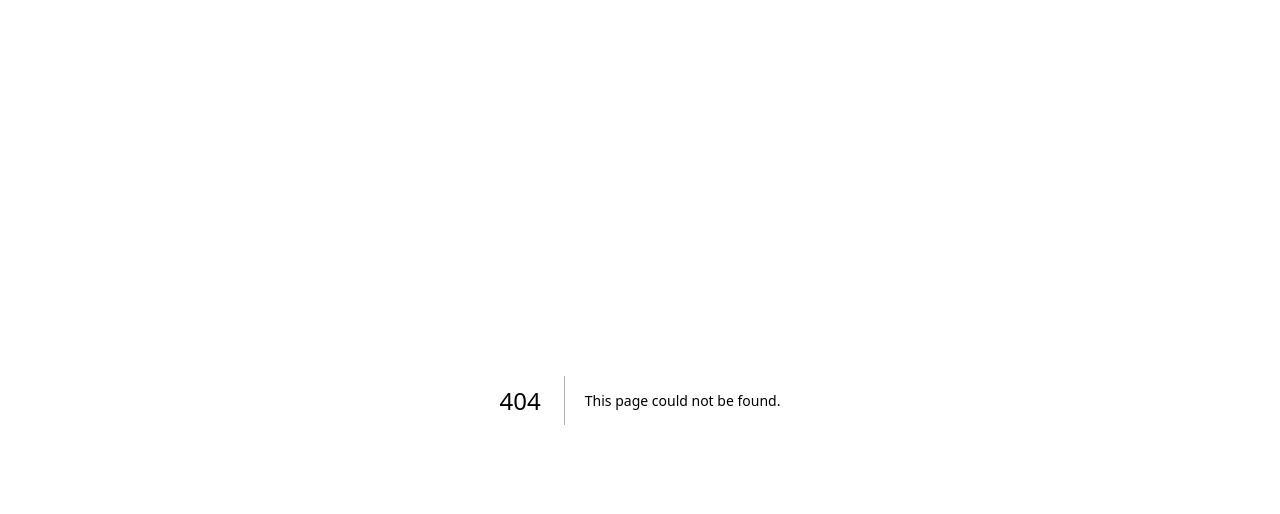
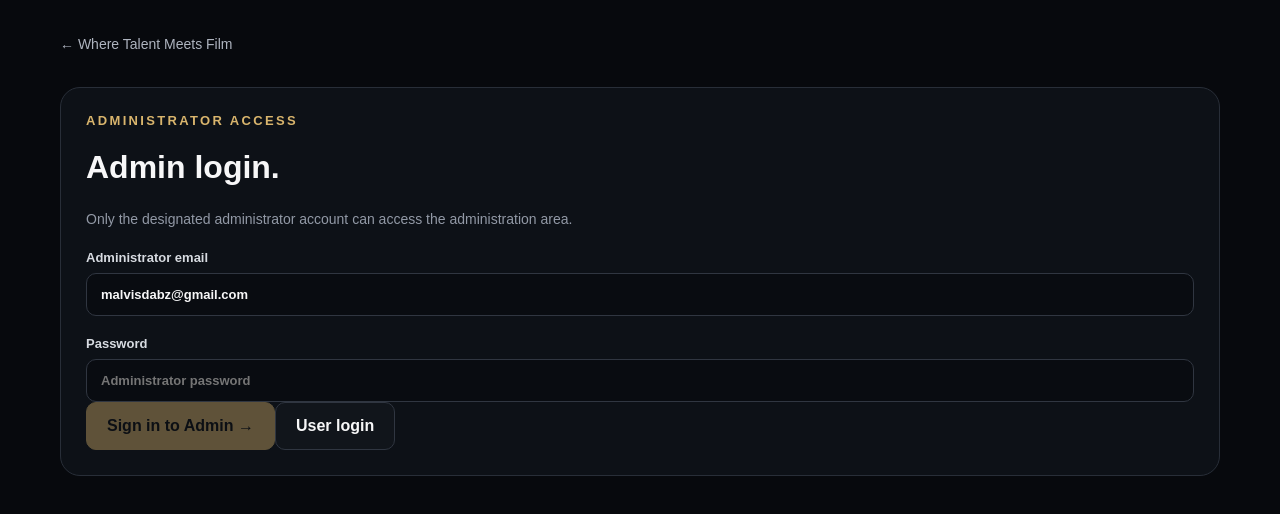
Before and after one commit to malvis01/where-talent-meets-film, a Next.js app: page /admin/login in a window 1280 px wide. Before the commit this address had no page. Shown: the top 514 px of the page. Built offline with nearby package versions, Linux system fonts and the light colour scheme; no server answers.

Commit message:
Add dedicated administrator login page

```diff
--- /dev/null
+++ b/app/admin/login/page.tsx
@@ -0,0 +1,44 @@
+'use client'
+
+import { useState } from 'react'
+import { supabase } from '@/lib/supabase'
+
+const ADMIN_EMAIL = 'malvisdabz@gmail.com'
+
+export default function AdminLoginPage() {
+  const [email, setEmail] = useState(ADMIN_EMAIL)
+  const [password, setPassword] = useState('')
+  const [message, setMessage] = useState('')
+  const [busy, setBusy] = useState(false)
+
+  async function submit() {
+    setBusy(true)
+    setMessage('')
+    if (email.trim().toLowerCase() !== ADMIN_EMAIL) {
+      setMessage('Administrator login is restricted to the designated administrator account.')
+      setBusy(false)
+      return
+    }
+    const { data, error } = await supabase.auth.signInWithPassword({ email: ADMIN_EMAIL, password })
+    if (error) {
+      setMessage(error.message)
+      setBusy(false)
+      return
+    }
+    if (!data.user) {
+      setMessage('Administrator account could not be loaded.')
+      setBusy(false)
+      return
+    }
+    const { data: isAdmin, error: roleError } = await supabase.rpc('is_admin', { uid: data.user.id })
+    if (roleError || !isAdmin) {
+      await supabase.auth.signOut()
+      setMessage('This account is not configured as an administrator.')
+      setBusy(false)
+      return
+    }
+    window.location.href = '/admin/payments'
+  }
+
+  return <main className="payment-page container"><a className="back-link" href="/">← Where Talent Meets Film</a><div className="payment-card auth-card"><div className="eyebrow">Administrator access</div><h1>Admin login.</h1><p className="muted">Only the designated administrator account can access the administration area.</p><label>Administrator email<input type="email" value={email} readOnly /></label><label>Password<input type="password" value={password} onChange={(e) => setPassword(e.target.value)} placeholder="Administrator password" autoComplete="current-password" /></label>{message && <div className="info-box"><p>{message}</p></div>}<button className="btn primary" disabled={busy || !password} onClick={submit}>{busy ? 'Checking…' : 'Sign in to Admin →'}</button><a className="btn secondary" href="/login">User login</a></div></main>
+}
```
